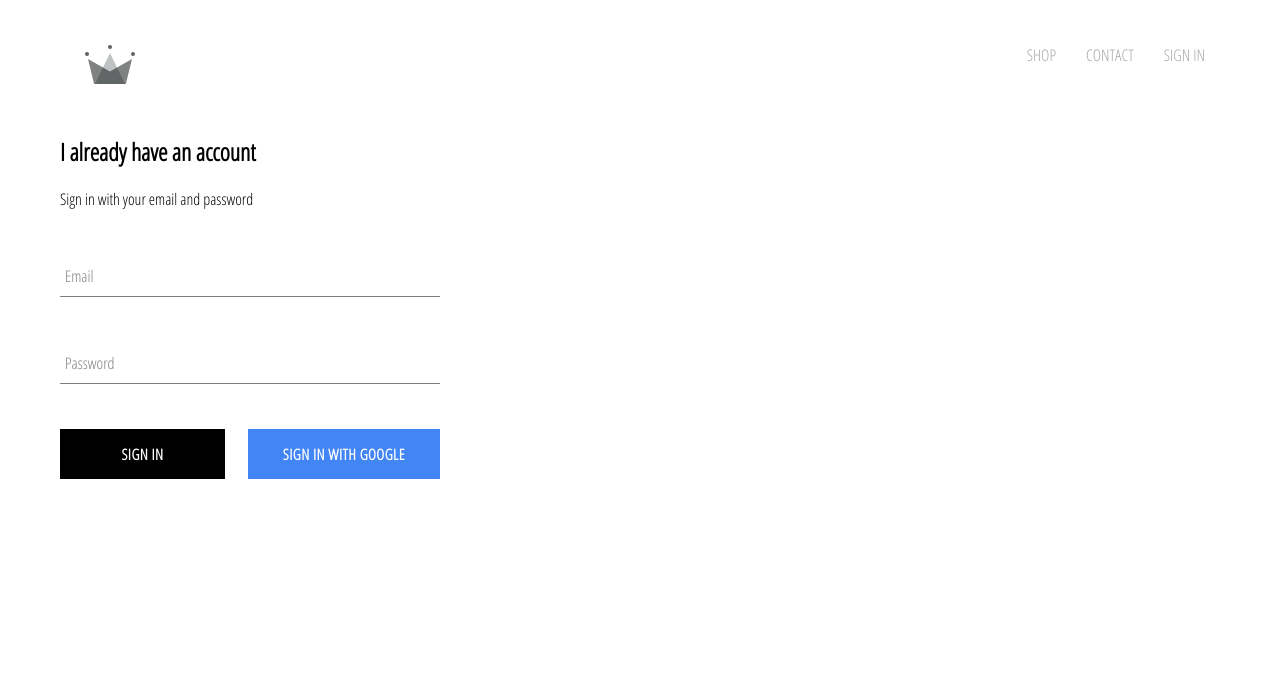
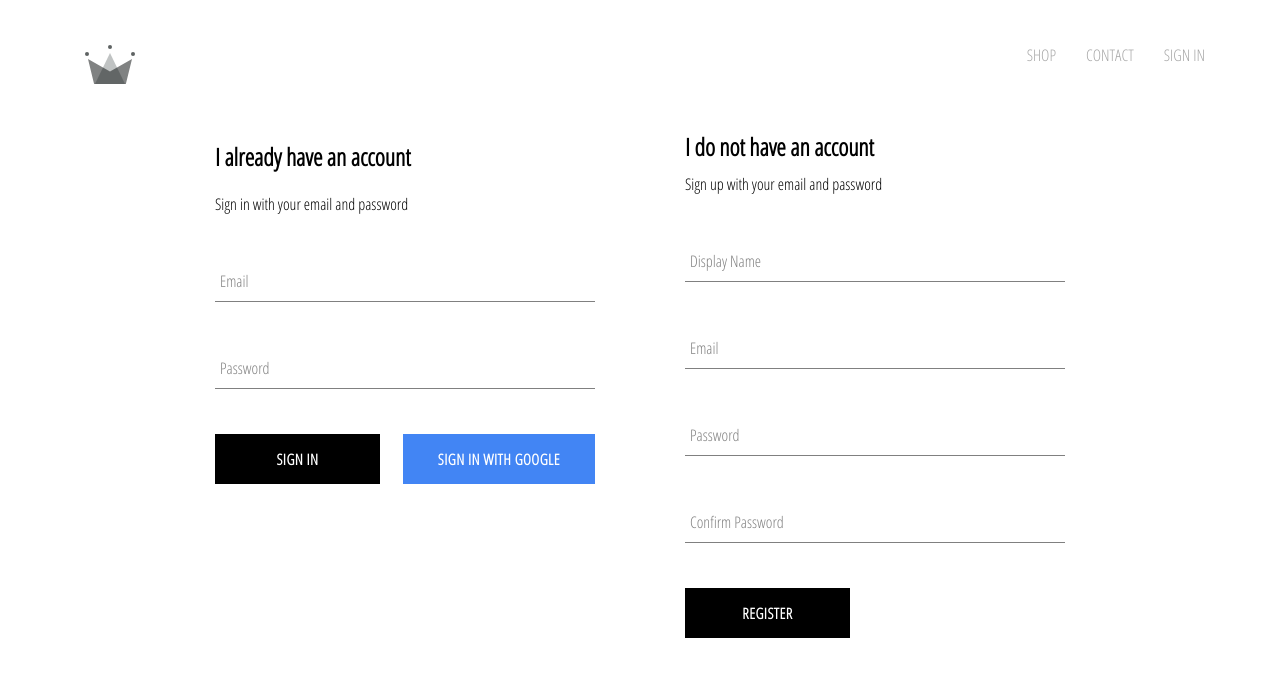
Before and after one commit to edouardmisset/crwn-clothing, a React (Create React App) app: page /signin in a window 1280 px wide. Shown: the top 676 px of the page. Built offline with nearby package versions, Linux system fonts and the light colour scheme; no server answers.

Commit message:
implemented firebase utils, included ability to store authenticated user to firebase database

```diff
--- a/src/App.js
+++ b/src/App.js
@@ -5,7 +5,7 @@
 import Shop from './pages/shop/Shop'
 import Header from './components/header/Header'
 import signinAndRegister from './pages/signin-and-register-page/signin-and-register'
-import { auth } from './firebase/firebase.utils'
+import { auth, createUserProfileDocument } from './firebase/firebase.utils'
 
 class App extends Component {
   constructor() {
@@ -18,9 +18,21 @@
   unsubscribeFromAuth = null
 
   componentDidMount() {
-    this.unsubscribeFromAuth = auth.onAuthStateChanged(user => {
-      this.setState({ currentUser: user })
-      console.log(this.state.currentUser.multiFactor.user.displayName)
+    this.unsubscribeFromAuth = auth.onAuthStateChanged(async userAuth => {
+      if (userAuth) {
+        const userRef = await createUserProfileDocument(userAuth)
+        userRef.onSnapshot(snapShot => {
+          this.setState({
+            currentUser: {
+              id: snapShot.id,
+              ...snapShot.data(),
+            },
+          })
+          console.log(this.state)
+        })
+      } else {
+        this.setState({ currentUser: userAuth })
+      }
     })
   }
 
@@ -31,7 +43,7 @@
   render() {
     return (
       <div>
-        <Header currentUser={this.state.currentUser}/>
+        <Header currentUser={this.state.currentUser} />
         <Switch>
           <Route exact path="/" component={Homepage} />
           <Route exact path="/shop" component={Shop} />
--- a/src/components/header/Header.scss
+++ b/src/components/header/Header.scss
@@ -21,6 +21,7 @@
     .option {
       padding: 10px 15px;
       cursor: pointer;
+      color: hsl(0, 0%, 65%); /* Same color as the anchor tag of the header */
     }
   }
 }
--- a/src/components/register/Register.js
+++ b/src/components/register/Register.js
@@ -1,11 +1,91 @@
 import React, { Component } from 'react'
+import { auth, createUserProfileDocument } from '../../firebase/firebase.utils'
+import CustomButton from '../custom-button/CustomButton'
+import FormInput from '../form-input/FormInput'
 import './Register.scss'
 
 export class Register extends Component {
+  constructor() {
+    super()
+    this.state = {
+      displayName: '',
+      email: '',
+      password: '',
+      confirmPassword: '',
+    }
+  }
+
+  handleSubmit = async event => {
+    event.preventDefault()
+    const { displayName, email, password, confirmPassword } = this.state
+    if (password !== confirmPassword) {
+      alert("Passwords don't match")
+      return
+    }
+    try {
+      const { user } = await auth.createUserWithEmailAndPassword(
+        email,
+        password
+      )
+      await createUserProfileDocument(user, { displayName })
+      this.setState({
+        displayName: '',
+        email: '',
+        password: '',
+        confirmPassword: '',
+      })
+    } catch (error) {
+      console.error(error)
+    }
+  }
+
+  handleChange = event => {
+    const { name, value } = event.target
+    this.setState({ [name]: value })
+  }
+
   render() {
+    const { displayName, email, password, confirmPassword } = this.state
     return (
-      <div>
+      <div className="register">
+        <h2 className="title">I do not have an account</h2>
+        <span>Sign up with your email and password</span>
+        <form className="register-form" onSubmit={this.handleSubmit}>
+          <FormInput
+            type="text"
+            name="displayName"
+            label="Display Name"
+            value={displayName}
+            onChange={this.handleChange}
+            required
+          />
+          <FormInput
+            type="email"
+            name="email"
+            label="Email"
+            value={email}
+            onChange={this.handleChange}
+            required
+          />
+          <FormInput
+            type="password"
+            name="password"
+            label="Password"
+            value={password}
+            onChange={this.handleChange}
+            required
+          />
+          <FormInput
+            type="password"
+            name="confirmPassword"
+            label="Confirm Password"
+            value={confirmPassword}
+            onChange={this.handleChange}
+            required
+          />
 
+          <CustomButton type="submit">REGISTER</CustomButton>
+        </form>
       </div>
     )
   }
--- a/src/components/register/Register.scss
+++ b/src/components/register/Register.scss
@@ -0,0 +1,9 @@
+.register {
+  display: flex;
+  flex-direction: column;
+  width: 380px;
+
+  .title {
+    margin: 10px 0;
+  }
+}
--- a/src/firebase/firebase.utils.js
+++ b/src/firebase/firebase.utils.js
@@ -13,6 +13,33 @@
   measurementId: 'G-ZW146JPL39',
 }
 
+export const createUserProfileDocument = async (userAuth, additionalData) => {
+  // If userAuth does not exist, return
+  if (!userAuth) return
+
+  // Get (query) the userRef from firestore from its uid
+  const userRef = firestore.doc(`users/${userAuth.uid}`)
+  // Get the snapshot from the userRef
+  const snapShot = await userRef.get()
+  // If there is no snap shot, create a new user / userRef
+  if (!snapShot.exists) {
+    const { displayName, email } = userAuth
+    const createdAt = new Date()
+    try {
+      await userRef.set({
+        displayName,
+        email,
+        createdAt,
+        ...additionalData,
+      })
+    } catch (error) {
+      console.error('error creating user', error.message)
+    }
+  }
+  // Return the userRef in any case
+  return userRef
+}
+
 firebase.initializeApp(config)
 
 export const auth = firebase.auth()
--- a/src/pages/signin-and-register-page/signin-and-register.js
+++ b/src/pages/signin-and-register-page/signin-and-register.js
@@ -1,10 +1,12 @@
+import Register from '../../components/register/Register'
 import Signin from '../../components/signin/Signin'
 import './signin-and-register.scss'
 
 export default function signinAndRegister() {
   return (
-    <div className='sign-in-and-register'>
+    <div className="sign-in-and-register">
       <Signin />
+      <Register />
     </div>
   )
 }
--- a/src/pages/signin-and-register-page/signin-and-register.scss
+++ b/src/pages/signin-and-register-page/signin-and-register.scss
@@ -0,0 +1,6 @@
+.sign-in-and-register {
+  width: 850px;
+  display: flex;
+  justify-content: space-between;
+  margin: 30px auto;
+}
```
